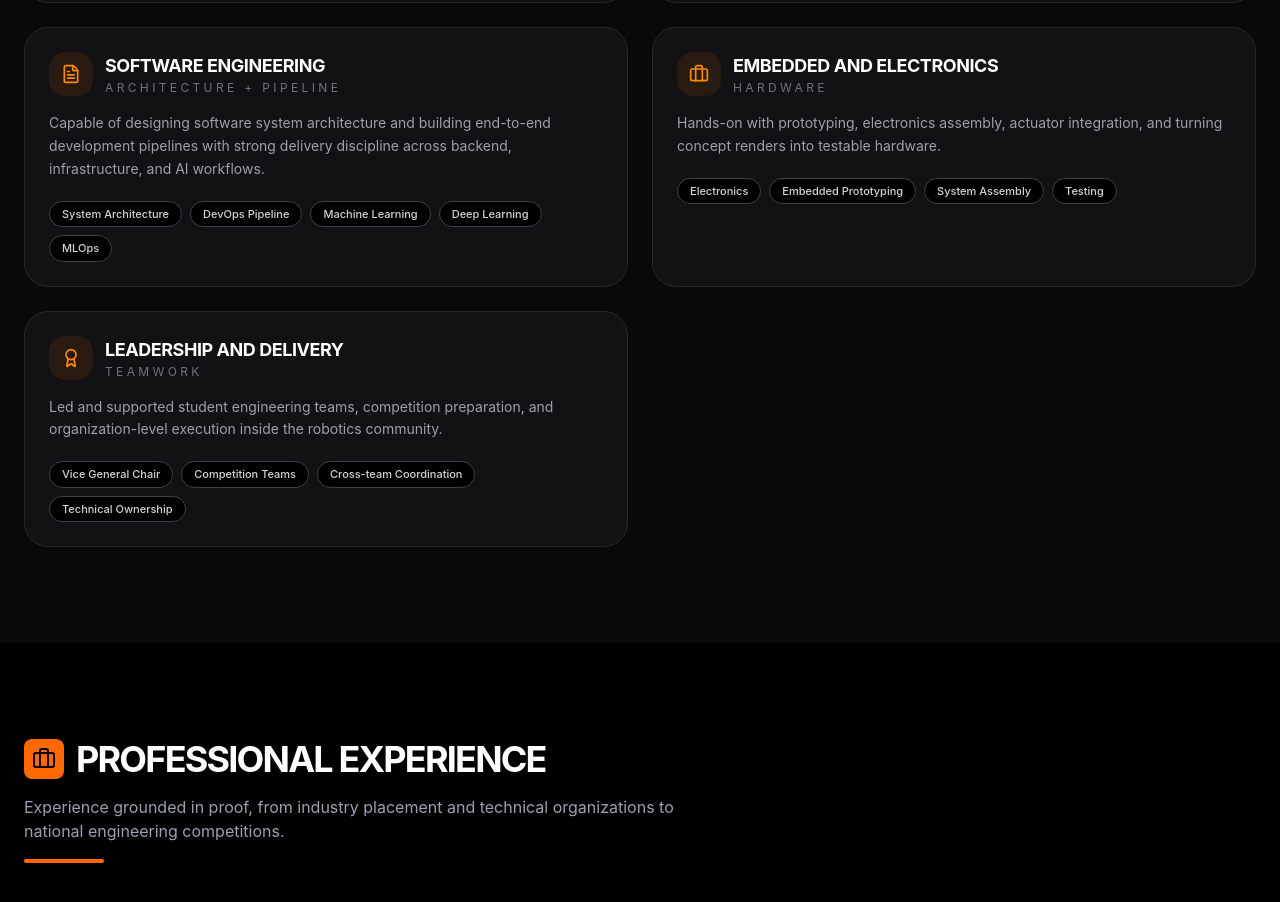
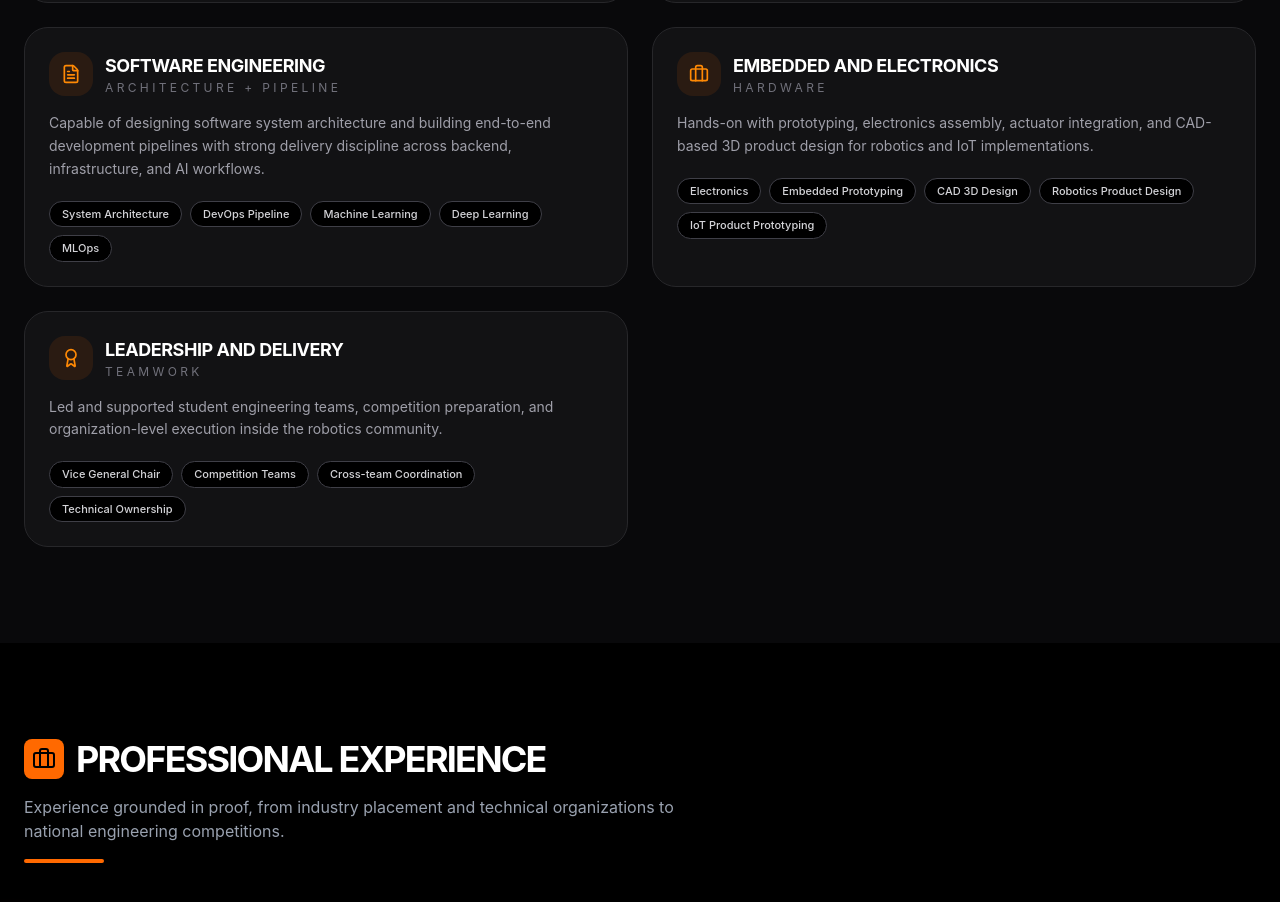
Before and after one commit to treeone246/Gabriels-Portofolio-Website, a React (Vite) app in the folder my-portfolio/: page / in a window 1280 px wide. Shown: the part 1790-2692 px from the top of the page. Built offline with nearby package versions, Linux system fonts and the light colour scheme.

Commit message:
added minor changes

```diff
--- a/my-portfolio/src/App.jsx
+++ b/my-portfolio/src/App.jsx
@@ -529,8 +529,8 @@ export default function App() {
         label: 'Hardware',
         icon: Briefcase,
         description:
-          'Hands-on with prototyping, electronics assembly, actuator integration, and turning concept renders into testable hardware.',
-        items: ['Electronics', 'Embedded Prototyping', 'System Assembly', 'Testing'],
+          'Hands-on with prototyping, electronics assembly, actuator integration, and CAD-based 3D product design for robotics and IoT implementations.',
+        items: ['Electronics', 'Embedded Prototyping', 'CAD 3D Design', 'Robotics Product Design', 'IoT Product Prototyping'],
       },
       {
         title: 'Leadership and Delivery',
```
